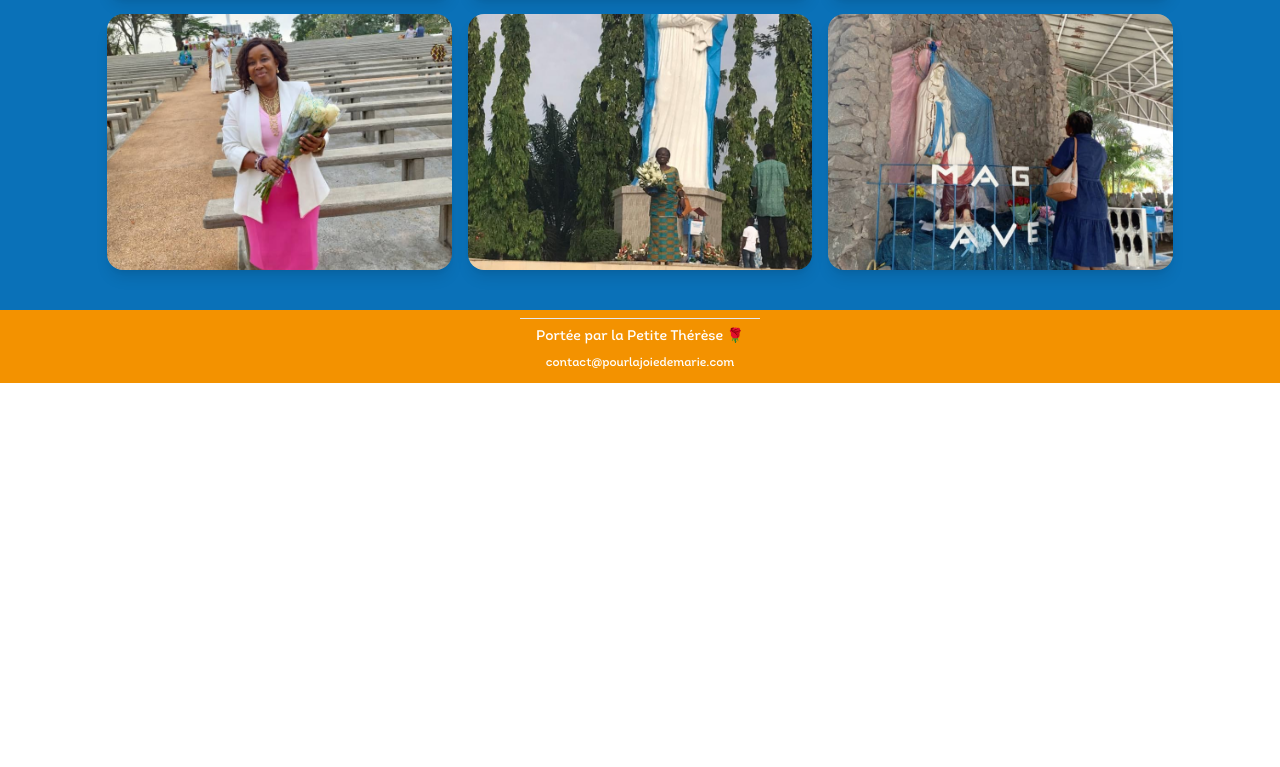
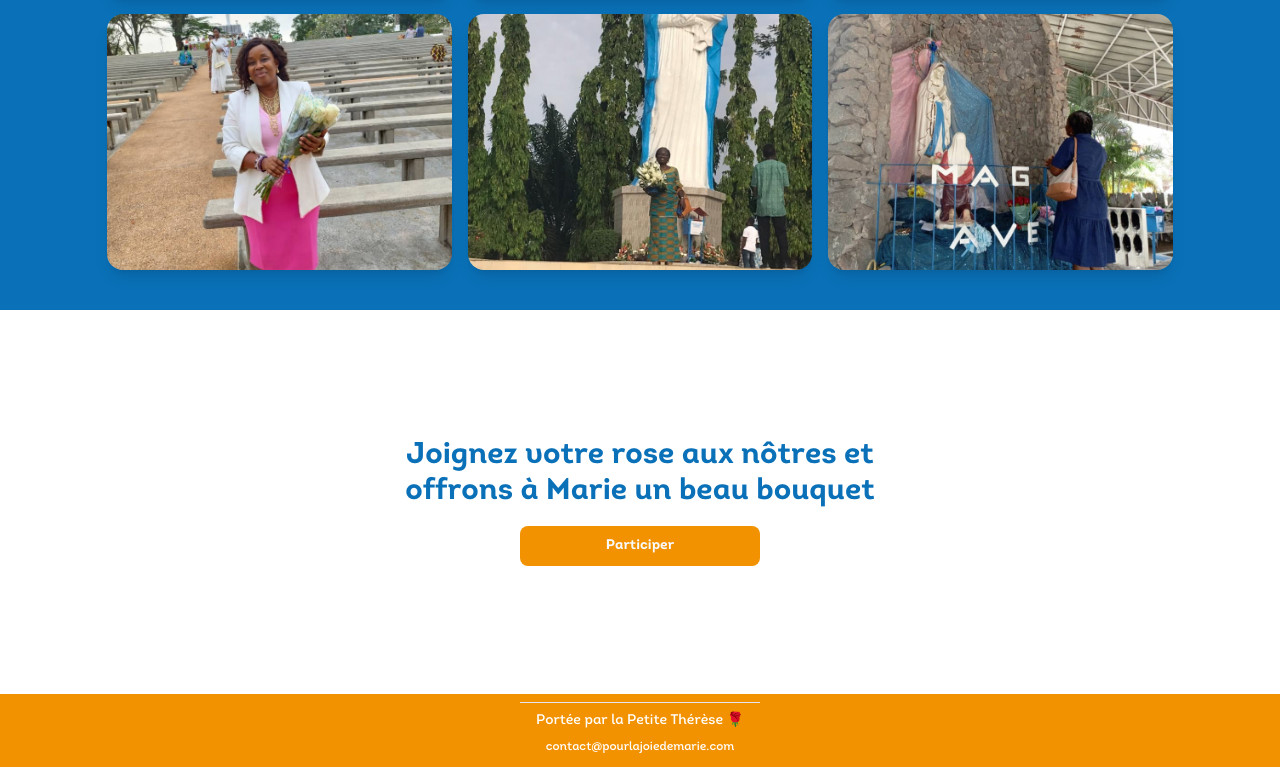
Before and after one commit to jauresmanouan/PJM, a React (Vite) app: page / in a window 1280 px wide. Shown: the part 2904-3671 px from the top of the page. Before the commit the page ends 3287 px from the top, so only its background shows below. Built offline with nearby package versions, Linux system fonts and the light colour scheme; no server answers; the database is empty.

Commit message:
✨ Add CallToAction component and integrate it into App

```diff
--- a/src/App.tsx
+++ b/src/App.tsx
@@ -6,6 +6,7 @@ import Footer from "./components/Footer";
 import HeaderBilan from "./components/HeaderBilan";
 import Bilan from "./components/Bilan";
 import Galerie from "./components/Galerie";
+import CallToAction from "./components/CallToAction";
 
 function App() {
   const [isClicked, setIsClicked] = useState(false);
@@ -42,8 +43,8 @@ function App() {
               <Accueil />
               <Bilan />
               <Galerie />
+              <CallToAction />
             </div>
-
             <Footer />
           </div>
         )}
--- /dev/null
+++ b/src/components/CallToAction.tsx
@@ -0,0 +1,22 @@
+import { useContext } from "react";
+import { Button } from "./reusable-ui/button";
+import Context from "@/context/Context";
+
+export default function CallToAction() {
+  const { handleClicked } = useContext(Context);
+
+  return (
+    <div className="h-60 sm:h-96 bg-fushia flex flex-col space-y-4 justify-center items-center text-center">
+      <p className="font-intro font-semibold text-lg md:text-3xl text-bleu px-5">
+        Joignez votre rose aux nôtres et <br />
+        offrons à Marie un beau bouquet
+      </p>
+      <Button
+        onClick={handleClicked}
+        className="font-intro w-48 md:w-60 transition duration-300 ease-in-out transform hover:scale-105"
+      >
+        Participer
+      </Button>
+    </div>
+  );
+}
```
